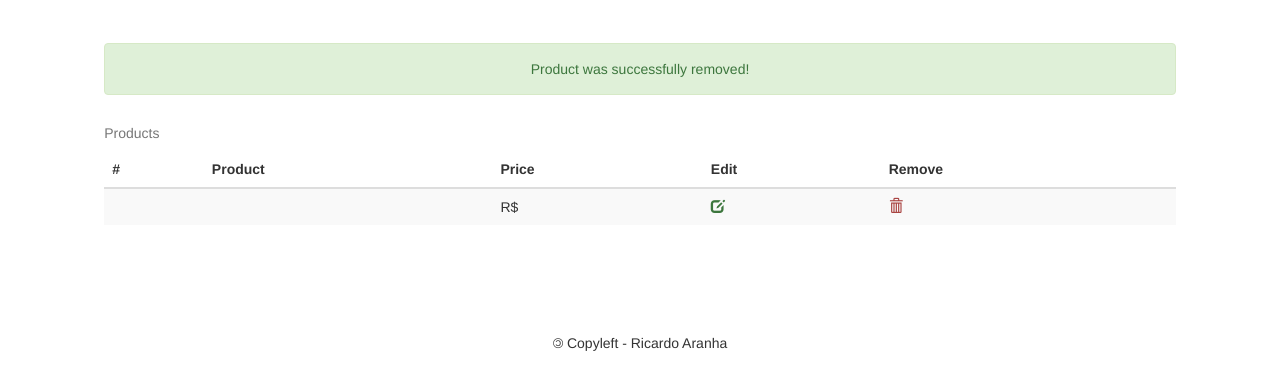
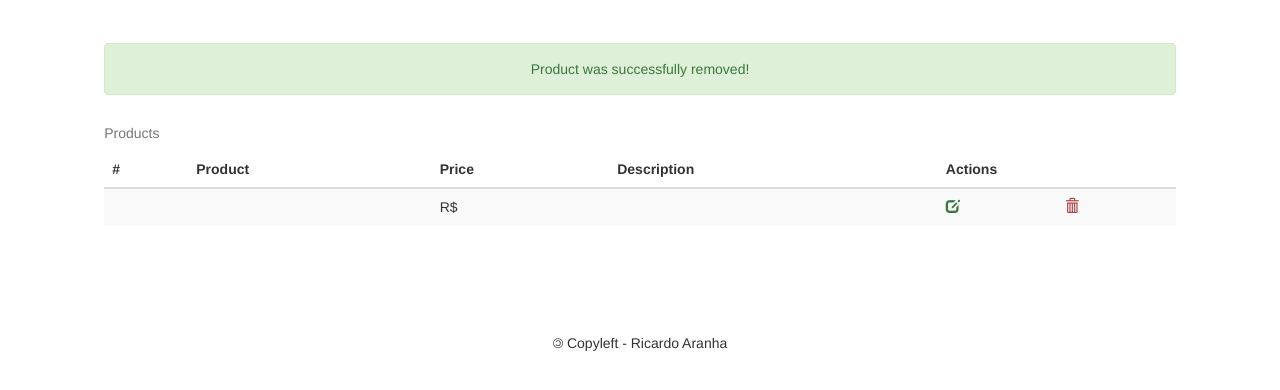
Before and after one commit to ricardoaranha/crud-php-mysql, a PHP site: page /retrieve.php?removed=1 in a window 1280 px wide. Shown: the part 51-441 px from the top of the page. Run offline with PHP 8.4, Linux system fonts and the light colour scheme; tables that the repository leaves empty or names only in its code hold one stand-in row (values such as "Sample post"); data that the repository does not hold is empty.

Commit message:
Description field added

```diff
--- a/create.php
+++ b/create.php
@@ -6,8 +6,9 @@
 
 	$product = $_POST['product'];
 	$price = $_POST['price'];
+	$description = $_POST['description'];
 
-	if(createProducts($conection, $product, $price)) {
+	if(createProducts($conection, $product, $price, $description)) {
 
 		header("Location: retrieve.php?created=true");
 
@@ -24,6 +25,7 @@
 		<form action="create.php" method="post" accept-charset="utf-8">
 			<input type="text" class="form-control" name="product" placeholder="Product" required /><br />
 			<input type="number" step="0.01" class="form-control" name="price" placeholder="Price" required /><br />
+			<textarea name="description" class="form-control" placeholder="Description"></textarea><br />
 			<input type="submit" value="Register" class="btn btn-success btn-group-justified" />
 		</form>
 	</div>
--- a/functions/productsFunctions.php
+++ b/functions/productsFunctions.php
@@ -15,21 +15,22 @@ function retrieveProducts($conection) {
 
 }
 
-function createProducts($conection, $product, $price) {
+function createProducts($conection, $product, $price, $description) {
 
 	$query = "insert into
-				tblproducts (productName, productPrice)
-				values ('{$product}',{$price})";
+				tblproducts (productName, productPrice, productDescription)
+				values ('{$product}', {$price}, '{$description}')";
 
 	return mysqli_query($conection, $query);
 
 }
 
-function updateProducts($conection, $id, $product, $price) {
+function updateProducts($conection, $id, $product, $price, $description) {
 
 	$query = "update tblproducts set
 				productName = '{$product}',
-				productPrice = {$price}
+				productPrice = {$price},
+				productDescription = '{$description}'
 				where productId = {$id}";
 
 	return mysqli_query($conection, $query);
--- a/retrieve.php
+++ b/retrieve.php
@@ -23,8 +23,8 @@
 				<th>#</th>
 				<th>Product</th>
 				<th>Price</th>
-				<th>Edit</th>
-				<th>Remove</th>
+				<th>Description</th>
+				<th colspan="2">Actions</th>
 			</tr>
 		</thead>
 
@@ -34,6 +34,7 @@
 					<td><?php echo $product['productId']; ?></td>
 					<td><?php echo $product['productName']; ?></td>
 					<td><?php echo "R$ " . $product['productPrice']; ?></td>
+					<td><?php echo $product['productDescription']; ?></td>
 					<td><a href="update.php?id=<?= $product['productId']; ?>"><span class="text-success glyphicon glyphicon-edit"></span></a></td>
 					<td><a href="delete.php?id=<?= $product['productId']; ?>"><span class="text-danger glyphicon glyphicon-trash"></span></a></td>
 				</tr>
--- a/update.php
+++ b/update.php
@@ -7,8 +7,9 @@
 	$id = $_GET['id'];
 	$product = $_POST['product'];
 	$price = $_POST['price'];
+	$description = $_POST['description'];
 
-	if(updateProducts($conection, $id, $product, $price)) {
+	if(updateProducts($conection, $id, $product, $price, $description)) {
 
 		header("Location: retrieve.php?updated=true");
 
@@ -25,6 +26,7 @@
 		<form action="update.php?id=<?= $id; ?>" method="post" accept-charset="utf-8">
 			<input type="text" class="form-control" name="product" placeholder="Product" /><br />
 			<input type="number" step="0.01" class="form-control" name="price" placeholder="Price" /><br />
+			<textarea name="description" class="form-control" placeholder="Description"></textarea><br />
 			<input type="submit" value="Upadte" class="btn btn-success btn-group-justified" />
 		</form>
 	</div>
```
